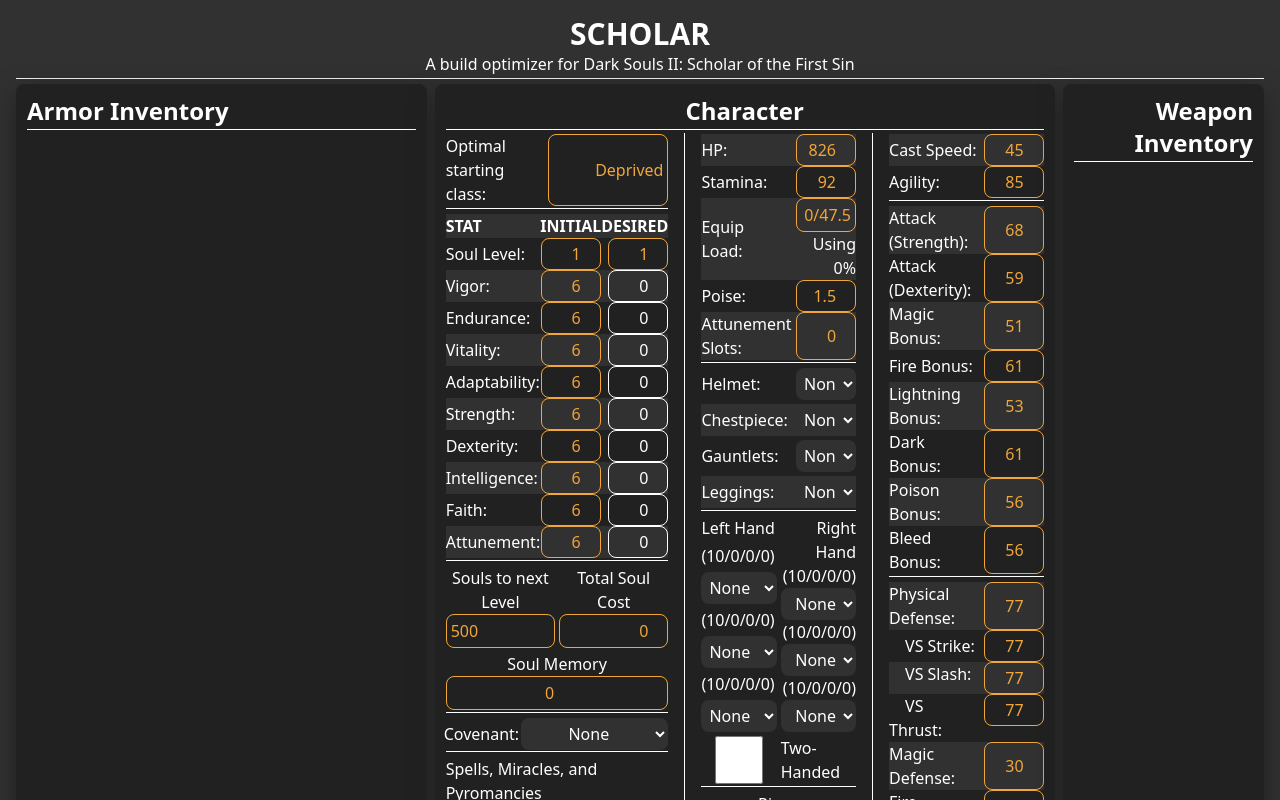
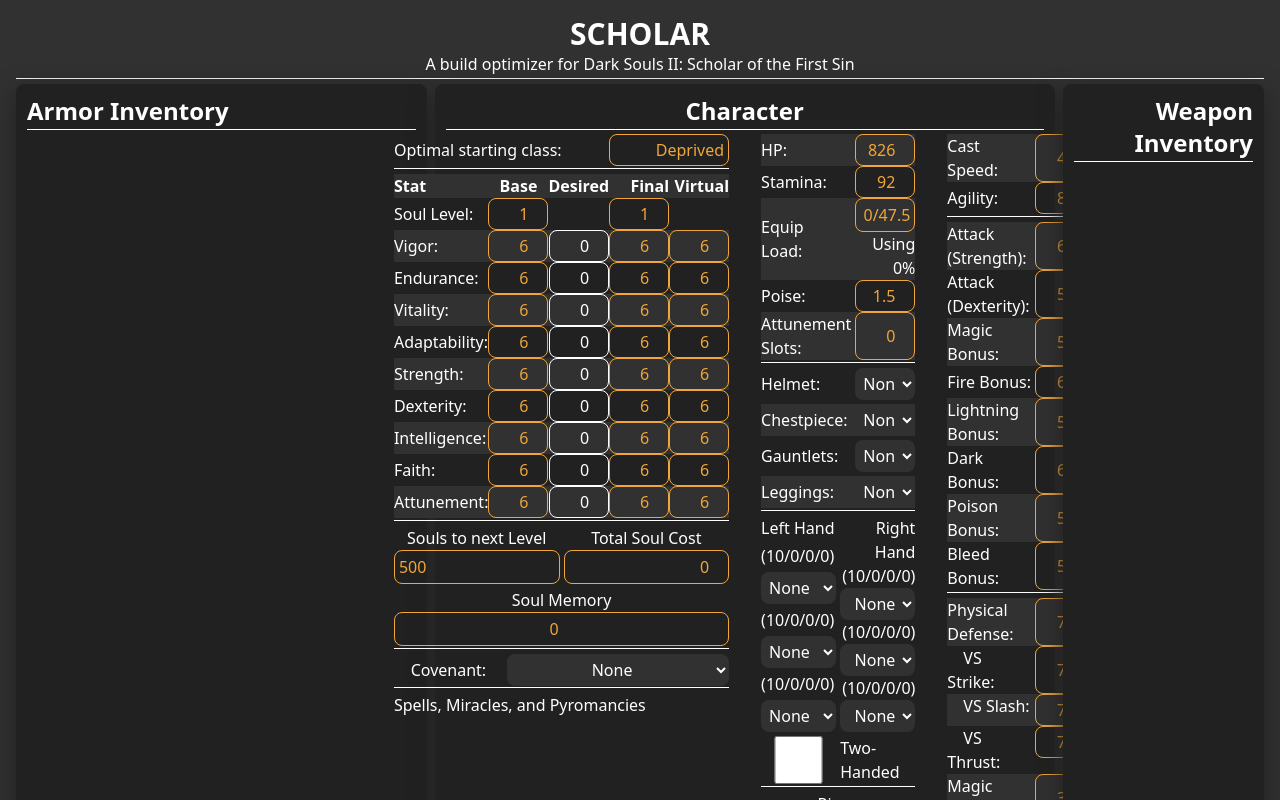
Before and after one commit to Camburgaler/scholar, a Next.js app: page / in a window 1280 px wide. Shown: the top 800 px of the page. Built offline with nearby package versions, Linux system fonts and the light colour scheme.

Commit message:
starting class optimization is implemented

```diff
--- a/app/page.tsx
+++ b/app/page.tsx
@@ -1,19 +1,55 @@
 "use client";
 
 import CharacterInfo from "@/lib/componenets/character/CharacterInfo";
+import {
+    VirtualStatsContext,
+    VirtualStatsDispatchContext,
+} from "@/lib/reducers/virtualStats";
+import StatMap, { StatMapKey } from "@/lib/types/statMap";
+import { useReducer } from "react";
+
+function virtualStatsReducer(
+    initialStats: StatMap<number>,
+    newStats: Map<StatMapKey, number>,
+): StatMap<number> {
+    return {
+        ...initialStats,
+        ...Object.fromEntries(newStats),
+    };
+}
 
 export default function Home() {
+    const [virtualStats, virtualStatsDispatch] = useReducer(
+        virtualStatsReducer,
+        {
+            Vigor: 0,
+            Endurance: 0,
+            Vitality: 0,
+            Adaptability: 0,
+            Strength: 0,
+            Dexterity: 0,
+            Intelligence: 0,
+            Faith: 0,
+            Attunement: 0,
+        },
+    );
+
     return (
         // page container
         <div className="flex flex-col flex-1 items-center justify-center font-sans">
+            {/* Reducers */}
+            <VirtualStatsContext value={virtualStats}>
+                <VirtualStatsDispatchContext value={virtualStatsDispatch}>
                     {/* content container */}
                     <main className="flex flex-1 w-full h-full flex-col items-center justify-baseline p-4 sm:items-start">
                         {/* Header */}
                         <div className="flex flex-col w-full items-center justify-center align-center">
-                    <h1 className="text-3xl font-bold align-center">SCHOLAR</h1>
+                            <h1 className="text-3xl font-bold align-center">
+                                SCHOLAR
+                            </h1>
                             <p>
-                        A build optimizer for Dark Souls II: Scholar of the
-                        First Sin
+                                A build optimizer for Dark Souls II: Scholar of
+                                the First Sin
                             </p>
                         </div>
                         <hr />
@@ -40,6 +76,8 @@
                             </article>
                         </div>
                     </main>
+                </VirtualStatsDispatchContext>
+            </VirtualStatsContext>
         </div>
     );
 }
--- a/lib/componenets/character/LeftColumn.tsx
+++ b/lib/componenets/character/LeftColumn.tsx
@@ -1,5 +1,9 @@
 import ClassContext from "@/lib/context/classes";
 import Class from "@/lib/interfaces/class";
+import {
+    VirtualStatsContext,
+    VirtualStatsDispatchContext,
+} from "@/lib/reducers/virtualStats";
 import ArmorSet from "@/lib/types/armorSet";
 import Equippable from "@/lib/types/equippable";
 import Ring from "@/lib/types/ring";
@@ -85,17 +89,8 @@
     });
 
     // Virtual stats are the final stats after adding equipment bonuses
-    const [virtualStats, setVirtualStats] = useState<StatMap<number>>({
-        Vigor: 0,
-        Endurance: 0,
-        Vitality: 0,
-        Adaptability: 0,
-        Strength: 0,
-        Dexterity: 0,
-        Intelligence: 0,
-        Faith: 0,
-        Attunement: 0,
-    });
+    const virtualStats = useContext(VirtualStatsContext);
+    const setVirtualStats = useContext(VirtualStatsDispatchContext);
 
     // Optimal class is the class with the lowest delta
     const [optimalClass, setOptimalClass] = useState<Class>(classes[0] ?? {});
@@ -205,7 +200,10 @@
             },
         );
         setFinalStats(tempFinal);
-        setVirtualStats(tempVirtual);
+        // setVirtualStats(must be a Map<StatMapKey, number>);
+        setVirtualStats(
+            new Map(Object.entries(tempVirtual) as [StatMapKey, number][]),
+        );
     }, [desiredStats, optimalClass, itemStats]);
 
     /**
@@ -222,13 +220,14 @@
                 props.equippedArmor.leggings,
             ]),
         );
-    }, [props.equippedRings, props.equippedArmor]);
+    }, []);
 
     // RENDER
     return (
         <div className="h-full flex flex-col w-full items-left justify-baseline align-baseline">
             {/* Starting class */}
             <div className="flex w-full items-left justify-between align-center">
+                {/* TODO: set a toggle to switch between finding an optimal starting class and building around a selected starting class */}
                 <label
                     className="flex items-center justify-center"
                     htmlFor="starting-class"
@@ -246,17 +245,18 @@
             <hr />
 
             {/* Stats */}
-            {/* TODO: convert stat displays to <input> */}
             <table className="w-full">
                 <thead>
                     <tr>
-                        <th className="text-left">STAT</th>
-                        <th className="text-center">INITIAL</th>
-                        <th className="text-right">DESIRED</th>
+                        <th className="text-left">Stat</th>
+                        <th className="text-center">Base</th>
+                        <th className="text-right">Desired</th>
+                        <th className="text-right">Final</th>
+                        <th className="text-right">Virtual</th>
                     </tr>
                 </thead>
                 <tbody>
-                    <tr>
+                    <tr className="w-full">
                         <td className="text-left">Soul Level:</td>
                         <td className="text-center">
                             <input
@@ -266,6 +266,7 @@
                                 className="text-right h-full max-w-15"
                             />
                         </td>
+                        <td></td>
                         <td className="text-right">
                             <input
                                 type="number"
@@ -274,6 +275,7 @@
                                 className="text-right h-full max-w-15"
                             />
                         </td>
+                        <td></td>
                     </tr>
                     {Object.keys(desiredStats).map((statId: string) => (
                         <tr key={statId}>
@@ -303,6 +305,22 @@
                                             parseInt(e.target.value),
                                         )
                                     }
+                                />
+                            </td>
+                            <td className="text-right">
+                                <input
+                                    type="number"
+                                    disabled
+                                    value={finalStats[statId as StatMapKey]!}
+                                    className="text-right h-full max-w-15"
+                                />
+                            </td>
+                            <td className="text-right">
+                                <input
+                                    type="number"
+                                    disabled
+                                    value={virtualStats[statId as StatMapKey]!}
+                                    className="text-right h-full max-w-15"
                                 />
                             </td>
                         </tr>
--- /dev/null
+++ b/lib/reducers/virtualStats.ts
@@ -0,0 +1,22 @@
+import StatMap, { StatMapKey } from "@/lib/types/statMap";
+import { ActionDispatch, createContext } from "react";
+
+export interface VirtualStatsAction {
+    key: string;
+    value: number;
+}
+
+export const VirtualStatsContext = createContext<StatMap<number>>({
+    Vigor: 0,
+    Endurance: 0,
+    Vitality: 0,
+    Adaptability: 0,
+    Strength: 0,
+    Dexterity: 0,
+    Intelligence: 0,
+    Faith: 0,
+    Attunement: 0,
+});
+export const VirtualStatsDispatchContext = createContext<
+    ActionDispatch<[newStats: Map<StatMapKey, number>]>
+>(() => {});
```
Lines whose indentation alone changed are shown as unchanged.
